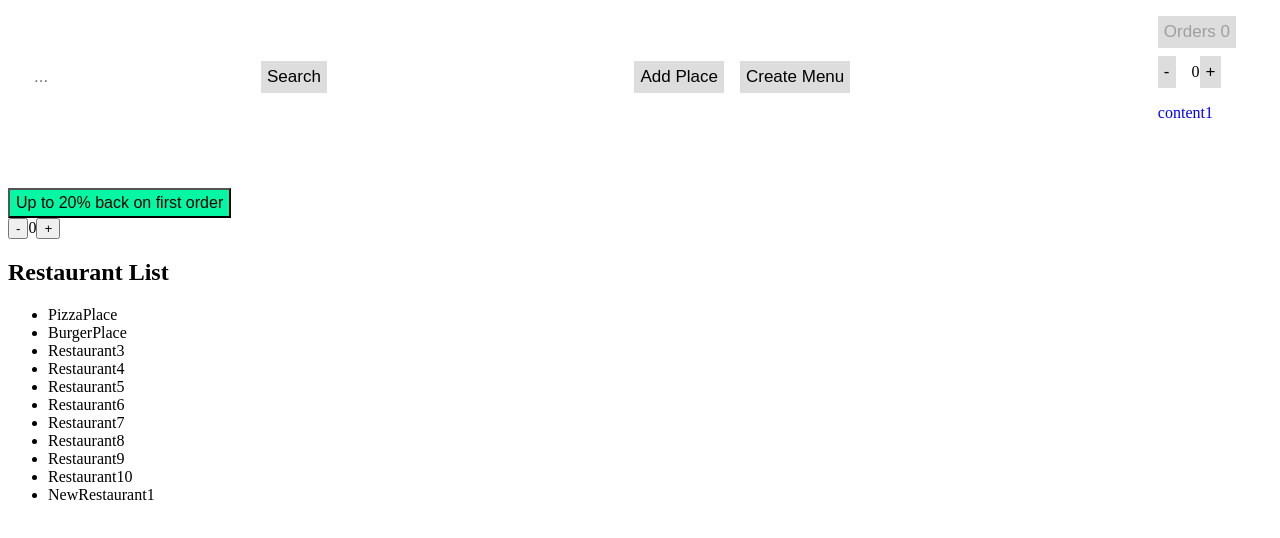
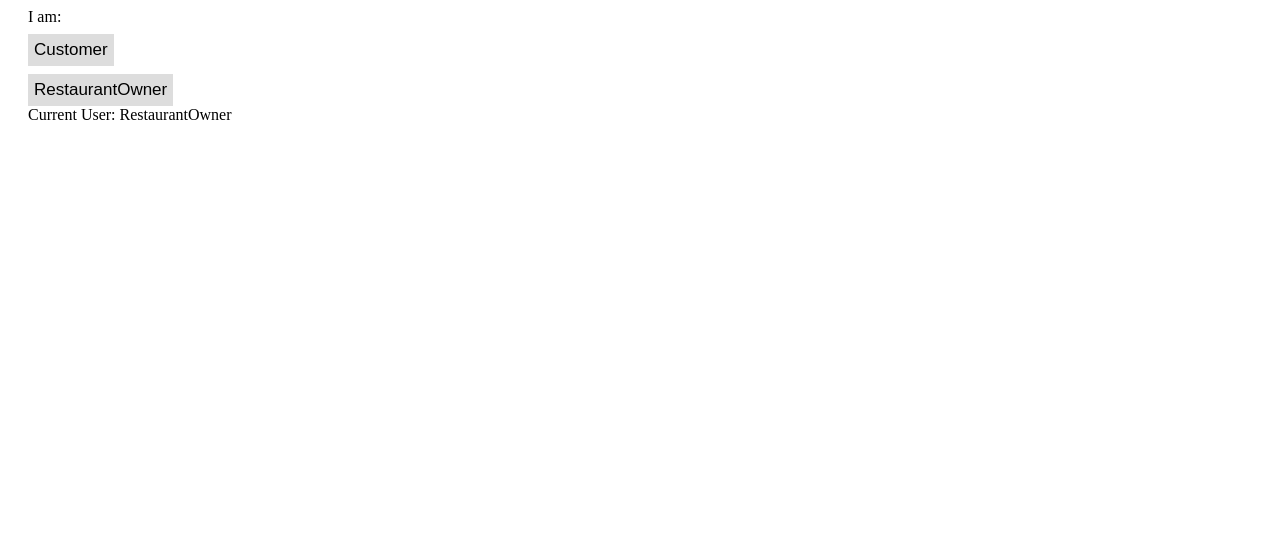
Before and after one commit to NukriSh/DineZone, an Angular app: page / in a window 1280 px wide. Shown: the top 538 px of the page. Built offline with nearby package versions, Linux system fonts and the light colour scheme; data requests are answered from the project's data file.

Commit message:
made main view dinamic in realtion to currentUser

```diff
--- a/db.json
+++ b/db.json
@@ -11,46 +11,6 @@
       "name": "BurgerPlace"
     },
     {
-      "id": "3",
-      "identification_number": "1003",
-      "name": "Restaurant3"
-    },
-    {
-      "id": "4",
-      "identification_number": "1004",
-      "name": "Restaurant4"
-    },
-    {
-      "id": "5",
-      "identification_number": "1005",
-      "name": "Restaurant5"
-    },
-    {
-      "id": "6",
-      "identification_number": "1006",
-      "name": "Restaurant6"
-    },
-    {
-      "id": "7",
-      "identification_number": "1007",
-      "name": "Restaurant7"
-    },
-    {
-      "id": "8",
-      "identification_number": "1008",
-      "name": "Restaurant8"
-    },
-    {
-      "id": "9",
-      "identification_number": "1009",
-      "name": "Restaurant9"
-    },
-    {
-      "id": "10",
-      "identification_number": "1010",
-      "name": "Restaurant10"
-    },
-    {
       "id": "a67a",
       "name": "NewRestaurant1"
     }
@@ -59,56 +19,26 @@
     {
       "id": "1",
       "restaurant_id": "1",
-      "name": "Pizza",
+      "name": "Pizza1",
       "price": "20.00"
     },
     {
       "id": "2",
       "restaurant_id": "1",
-      "name": "Burger",
+      "name": "Pizza2",
       "price": "15.00"
     },
     {
       "id": "3",
-      "restaurant_id": "1",
-      "name": "Coffee",
-      "price": "7.00"
+      "restaurant_id": "2",
+      "name": "Burger1",
+      "price": "10.00"
     },
     {
       "id": "4",
-      "restaurant_id": "1",
-      "name": "Tea",
-      "price": "4.00"
-    },
-    {
-      "id": "5",
       "restaurant_id": "2",
-      "name": "Burger",
-      "price": "10.00"
-    },
-    {
-      "id": "6",
-      "restaurant_id": "2",
-      "name": "Dish2",
-      "price": "20.00"
-    },
-    {
-      "id": "7",
-      "restaurant_id": "2",
-      "name": "Juice",
-      "price": "5.00"
-    },
-    {
-      "id": "8",
-      "restaurant_id": "3",
-      "name": "Dish1",
-      "price": "10.00"
-    },
-    {
-      "id": "9",
-      "restaurant_id": "3",
-      "name": "Dish2",
-      "price": "20.00"
+      "name": "Burger2",
+      "price": "12.00"
     }
   ]
 }
--- a/src/app/app.component.html
+++ b/src/app/app.component.html
@@ -1,30 +1,47 @@
 <div class="container top-bar">
+    <ng-container *ngIf="customerView">
         <div>
             <app-search-bar />
         </div>
-    <div>
+    </ng-container>
+    <!-- <div>
         <button>Add Place</button>
         <button >Create Menu</button>
-    </div>
-    <div>
+    </div> -->
+    <!-- <div>
         <app-current-orders>
             <p #projectedContent>content1</p>
         </app-current-orders>
+    </div> -->
+    <div>
+        <div>
+            I am:
+        </div>
+        <div>
+            <button (click)="setUser('Customer')">Customer</button>
+        </div>
+        <div>
+            <button (click)="setUser('RestaurantOwner')">RestaurantOwner</button>
+        </div>
+        <div>
+            Current User: {{currentUser()}}
         </div>
     </div>
-
+</div>
+<!-- <ng-container *ngIf="currentUseCustomer">
     <div style="margin-top: 50px;">
         <div>
             <app-promotions />
         </div>
-    <div>
-        <app-item-counter />
     </div>
-</div>
-
-
+</ng-container> -->
+<ng-container *ngIf="customerView">
     <div>
         <app-list-restaurants />
     </div>
-
+</ng-container>
+<ng-container *ngIf="restaurantOwnerView">
+    <div>
+    </div>
+</ng-container>
 <router-outlet />
--- a/src/app/app.component.ts
+++ b/src/app/app.component.ts
@@ -1,21 +1,43 @@
-import { Component } from '@angular/core';
+import { Component, signal } from '@angular/core';
 import { RouterOutlet } from '@angular/router';
 import { SearchBarComponent } from "./search-bar/search-bar.component";
 import { PromotionsComponent } from "./promotions/promotions.component";
 import { CurrentOrdersComponent } from "./current-orders/current-orders.component";
 import { ItemCounterComponent } from "./item-counter/item-counter.component";
 import { ListRestaurantsComponent } from "./list-restaurants/list-restaurants.component";
+import { NgIf } from '@angular/common';
 
 @Component({
   selector: 'app-root',
   standalone: true,
-  imports: [RouterOutlet, SearchBarComponent, PromotionsComponent, CurrentOrdersComponent, ItemCounterComponent, ListRestaurantsComponent],
+  imports: [
+    RouterOutlet,
+    SearchBarComponent,
+    PromotionsComponent,
+    CurrentOrdersComponent,
+    ItemCounterComponent,
+    ListRestaurantsComponent,
+    NgIf
+  ],
   templateUrl: './app.component.html',
   styleUrl: './app.component.scss'
 })
 export class AppComponent {
   title = 'OrderCraft';
   // orderCount: number = 2;
+  // noCurrentOrders: boolean =true;
 
-  // noCurrentOrders: boolean =true;
+  currentUser = signal('RestaurantOwner');
+
+  get customerView(): boolean {
+    return this.currentUser() === 'Customer';
+  }
+
+  get restaurantOwnerView(): boolean {
+    return this.currentUser() === 'RestaurantOwner';
+  }
+
+  setUser(user: string): void {
+    this.currentUser.set(user);
+  }
 }
--- a/src/app/list-restaurants/list-restaurants.component.ts
+++ b/src/app/list-restaurants/list-restaurants.component.ts
@@ -27,15 +27,15 @@ export class ListRestaurantsComponent {
     //this.dataService.createMenuItem(this.newPost);
     // this.fetchData();
 
-    // this.dataService.getAllMenuItems().subscribe({
-    //   next: (menuItems) => {
-    //     console.log(menuItems);
-    //     this.menuItems = menuItems;
-    //   },
-    //   error: (error) => {
-    //     this.errorMEssage = error;
-    //   }
-    // });
+    this.dataService.getAllMenuItems().subscribe({
+      next: (menuItems) => {
+        console.log(menuItems);
+        this.menuItems = menuItems;
+      },
+      error: (error) => {
+        this.errorMEssage = error;
+      }
+    });
 
     this.dataService.getRestaurantList().subscribe({
       next: (restaurants) => {
@@ -47,7 +47,9 @@ export class ListRestaurantsComponent {
       }
     });
 
-    // this.dataService.createNewRestaurant(this.newRestaurant);
+  }
 
-  }
+  // this.dataService.createNewRestaurant(this.newRestaurant);
+
+
 }
--- a/src/app/services/data.service.ts
+++ b/src/app/services/data.service.ts
@@ -22,7 +22,7 @@ export class DataService {
     }).pipe(
       map(({ menuItems, restaurants }) => {
         return menuItems.map((menuItem) => {
-          const restaurant = restaurants.find((restaurant) => restaurant.id == menuItem.restaurant_id)
+          const restaurant = restaurants.find((restaurant) => restaurant.id === menuItem.restaurant_id)
           return {
             ...menuItem,
             userName: restaurant ? restaurant.name : 'Unknown'
```
Also changed, not shown: 1 other file (tests, documents, lock files or other folders). Lines whose indentation alone changed are shown as unchanged.
